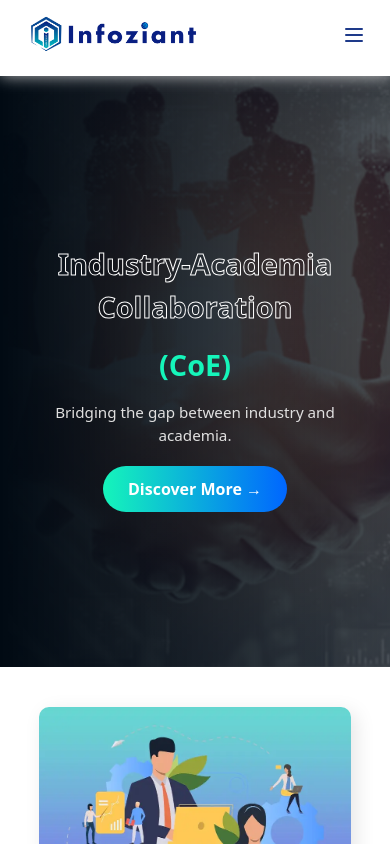
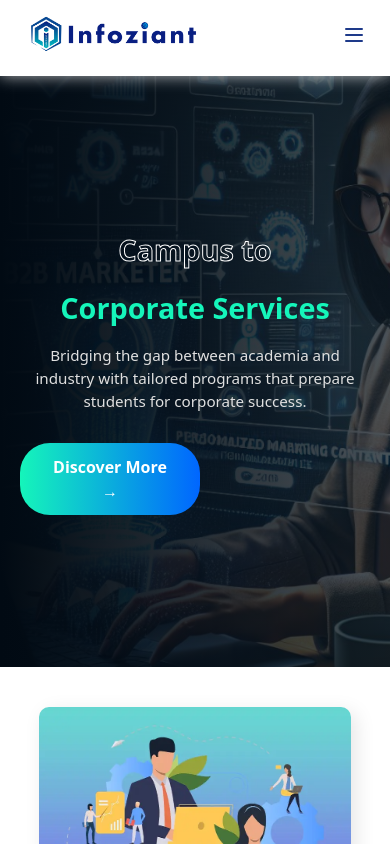
Before and after one commit to infoziantappwrite/Infoziant, a React (Create React App) app: page / in a window 390 px wide. Shown: the top 844 px of the page. Built offline with nearby package versions, Linux system fonts and the light colour scheme.

Commit message:
banner changed

```diff
--- a/src/Components/Home/Banner/Banner.css
+++ b/src/Components/Home/Banner/Banner.css
@@ -2,32 +2,33 @@
   position: relative;
   height: 90vh;
   width: 100%;
-  display: flex;
-  align-items: center;
-  justify-content: flex-start;
   overflow: hidden;
-  color: white;
 }
 
-/* Updated image style for responsiveness */
-.home-banner img.home-banner-image {
-  position: absolute;
-  top: 0;
-  left: 0;
+.slider {
+  display: flex;
   width: 100%;
   height: 100%;
-  max-width: 100%;
-  object-fit: cover;
-  object-position: center;
-  z-index: 0;
-  transition: transform 0.3s ease;
+  transition: transform 0.8s ease-in-out;
 }
 
-.home-banner::before {
+.slide {
+  min-width: 100%;
+  height: 100%;
+  position: relative;
+}
+
+.slide-image {
+  position: absolute;
+  width: 100%;
+  height: 100%;
+  object-fit: cover;
+  z-index: 0;
+}
+
+.slide::before {
   content: "";
   position: absolute;
-  top: 0;
-  left: 0;
   width: 100%;
   height: 100%;
   background: linear-gradient(90deg, #010a13, rgba(1, 10, 19, 0.7));
@@ -37,38 +38,34 @@
 .home-banner-content {
   position: relative;
   z-index: 2;
+  height: 100%;
+  display: flex;
+  flex-direction: column;
+  justify-content: center;
   padding: 0 100px;
-  max-width: 100%;
+  color: white;
 }
 
 .home-banner-content h1 {
   font-size: 2.5rem;
   font-weight: 600;
-
+  -webkit-text-stroke: 1px white;
+  color: transparent;
+  -webkit-text-fill-color: transparent;
   -webkit-background-clip: text;
-  -webkit-text-fill-color: transparent;
-  transition: opacity 0.5s ease;
-
-
-  color: transparent;
-  -webkit-text-stroke: 1px white;
-
-
 }
 
 .home-banner-content h2 {
   font-size: 2.5rem;
   font-weight: 700;
+  color: #15f5ba;
   margin: 15px 0;
-  color: #15f5ba;
-  transition: opacity 0.5s ease;
 }
 
 .home-banner-content p {
   font-size: 1rem;
   margin-bottom: 30px;
   color: #e0e0e0;
-  transition: opacity 0.5s ease;
 }
 
 .home-banner-content a {
@@ -79,55 +76,16 @@
   border-radius: 30px;
   font-weight: 600;
   transition: background 0.3s ease;
+  width: 180px;
 }
 
 .home-banner-content a:hover {
   background: linear-gradient(90deg, #06f, #15f5ba);
 }
 
-/* Nav Buttons */
-.home-nav-buttons {
-  position: absolute;
-  top: 50%;
-  width: 94%;
-  display: flex;
-  justify-content: space-between;
-  padding: 0 40px;
-  z-index: 2;
-  transform: translateY(-50%);
-  pointer-events: none;
-}
-
-.home-nav-buttons button {
-  background: rgba(255, 255, 255, 0.2);
-  backdrop-filter: blur(8px);
-  border: 2px solid #15f5ba55;
-  color: white;
-  font-size: 20px;
-  padding: 14px;
-  border-radius: 50%;
-  cursor: pointer;
-  transition: all 0.3s ease;
-  pointer-events: all;
-  display: flex;
-  align-items: center;
-  justify-content: center;
-  box-shadow: 0 4px 12px rgba(0, 0, 0, 0.2);
-}
-
-.home-nav-buttons button:hover {
-  background: linear-gradient(90deg, #15f5ba, #06f);
-  color: white;
-  transform: scale(1.1);
-  border-color: #06f;
-}
-
-/* Responsive Design */
 @media (max-width: 768px) {
   .home-banner {
     height: 70vh;
-    flex-direction: column;
-    justify-content: center;
   }
 
   .home-banner-content {
@@ -143,19 +101,4 @@
   .home-banner-content p {
     font-size: 0.95rem;
   }
-
-  .home-nav-buttons {
-    top: 45%;
-    width: 100%;
-    padding: 0 10px;
-  }
-
-  .home-nav-buttons button {
-    font-size: 18px;
-    padding: 10px;
-  }
-
-  .home-banner img.home-banner-image {
-    object-position: center top;
-  }
 }
--- a/src/Components/Home/Banner/Banner.jsx
+++ b/src/Components/Home/Banner/Banner.jsx
@@ -1,42 +1,17 @@
 import React, { useEffect, useState } from "react";
 import "./Banner.css";
-import carrerImage from "../../../assests/Images/Banner/career.png";
 import collaborationImage from "../../../assests/Images/Banner/Collaboration.png";
-import edutechImage from "../../../assests/Images/Banner/edutech.png";
-import codechefImage from "../../../assests/Images/Banner/codechef.png";
-import techtalentImage from "../../../assests/Images/Banner/techtalent.png";
 import itsolutionImage from "../../../assests/Images/Banner/it&solution.png";
-import { ChevronLeft, ChevronRight } from "lucide-react";
 
 const slides = [
   {
-    heading: "Career Development & Industry Readiness",
-    text: "Career Development & Industry Readiness through expert training, internships, and top company placements.",
-    image: carrerImage,
-  },
-  {
-    heading: "Industry-Academia Collaboration (CoE)",
-    text: "Bridging the gap between industry and academia.",
+    heading: "Innovative Tech &    Business Services/Digital Acceleration Services",
+    text: "Empowering growth through innovative tech solutions and digital acceleration services tailored for modern businesses.",
     image: collaborationImage,
   },
   {
-    heading: "Edutech",
-    text: "Technology-driven educational solutions.",
-    image: edutechImage,
-  },
-  {
-    heading: "CodeChef",
-    text: "Competitive programming and coding challenges.",
-    image: codechefImage,
-  },
-  {
-    heading: "Tech Talent Services",
-    text: "Connecting skilled tech talent with top firms.",
-    image: techtalentImage,
-  },
-  {
-    heading: "IT & Software Solutions",
-    text: "IT & Software Solutions including cybersecurity, web development, and software testing for secure, high-quality digital experiences.",
+    heading: "Campus to     Corporate Services",
+    text: "Bridging the gap between academia and industry with tailored programs that prepare students for corporate success.",
     image: itsolutionImage,
   },
 ];
@@ -53,30 +28,36 @@ const Banner = () => {
     };
   };
 
-  const { heading, text, image } = slides[index];
-  const { firstHalf, secondHalf } = splitHeading(heading);
-
   useEffect(() => {
-    const interval = setInterval(() => {
+    const timer = setInterval(() => {
       setIndex((prev) => (prev + 1) % slides.length);
     }, 4000);
-    return () => clearInterval(interval);
+    return () => clearInterval(timer);
   }, []);
-
-  const nextSlide = () => setIndex((prev) => (prev + 1) % slides.length);
-  const prevSlide = () =>
-    setIndex((prev) => (prev - 1 + slides.length) % slides.length);
 
   return (
     <section className="home-banner">
-      <img src={image} alt="Slide" className="home-banner-image" />
-      <div className="home-banner-content">
-        <h1>{firstHalf}</h1>
-        <h2>{secondHalf}</h2>
-        <p>{text}</p>
-        <a href="#">Discover More →</a>
+      <div
+        className="slider"
+        style={{
+          transform: `translateX(-${index * 100}%)`,
+        }}
+      >
+        {slides.map((slide, i) => {
+          const { firstHalf, secondHalf } = splitHeading(slide.heading);
+          return (
+            <div className="slide" key={i}>
+              <img src={slide.image} alt={`Slide ${i}`} className="slide-image" />
+              <div className="home-banner-content">
+                <h1>{firstHalf}</h1>
+                <h2>{secondHalf}</h2>
+                <p>{slide.text}</p>
+                <a href="#">Discover More →</a>
+              </div>
+            </div>
+          );
+        })}
       </div>
-
     </section>
   );
 };
--- a/src/Components/Home/Home.jsx
+++ b/src/Components/Home/Home.jsx
@@ -2,6 +2,7 @@ import React from 'react'
 import Banner from './Banner/Banner';
 import Ourservices from './Ourservices/Ourservices';
 import AboutUsSection from './AboutSection/AboutUsSection';
+import Services from './Services/Services';
 
 const Home = () => {
   return (
@@ -13,6 +14,7 @@ const Home = () => {
         {/* <BlogSection /> */}
         {/* <ContactSection /> */}
         <Ourservices />
+        <Services />
 
     </>
   )
--- /dev/null
+++ b/src/Components/Home/Services/Services.jsx
@@ -0,0 +1,82 @@
+import React, { useState } from "react";
+import { FaCode, FaShieldAlt, FaUsers, FaGraduationCap, FaFlask } from "react-icons/fa";
+
+const servicesData = {
+  tech: {
+    title: "Innovative Tech & Business Services",
+    description: "Empowering growth through cutting-edge technology and digital solutions.",
+    services: [
+      { name: "Cybersecurity Services", icon: <FaShieldAlt /> },
+      { name: "Web & App Development", icon: <FaCode /> },
+      { name: "Software Testing", icon: <FaFlask /> },
+      { name: "Tech Talent Hiring", icon: <FaUsers /> },
+    ],
+  },
+  campus: {
+    title: "Campus to Corporate Services",
+    description: "Bridging academia and industry through training, internships, and CoEs.",
+    services: [
+      { name: "Placement Support", icon: <FaUsers /> },
+      { name: "Internship Programs", icon: <FaGraduationCap /> },
+      { name: "Industry-Academia Collaboration", icon: <FaFlask /> },
+      { name: "Training & Upskilling", icon: <FaCode /> },
+      { name: "CodeChef", icon: <FaCode /> },
+      { name: "Edutech", icon: <FaGraduationCap /> },
+    ],
+  },
+};
+
+const Services = () => {
+  const [activeTab, setActiveTab] = useState("tech");
+
+  const { title, description, services } = servicesData[activeTab];
+
+  return (
+    <section className="w-full bg-gray-950 text-white py-16">
+      <div className="max-w-7xl mx-auto px-6 grid md:grid-cols-2 gap-12 items-start">
+        {/* Left Panel */}
+        <div>
+          <h2 className="text-4xl font-bold mb-4 text-[#15f5ba]">{title}</h2>
+          <p className="text-gray-300 mb-6">{description}</p>
+          <div className="flex gap-4">
+            <button
+              onClick={() => setActiveTab("tech")}
+              className={`px-5 py-2 rounded-full font-medium ${
+                activeTab === "tech"
+                  ? "bg-[#15f5ba] text-black"
+                  : "bg-gray-800 hover:bg-gray-700"
+              }`}
+            >
+              Tech Services
+            </button>
+            <button
+              onClick={() => setActiveTab("campus")}
+              className={`px-5 py-2 rounded-full font-medium ${
+                activeTab === "campus"
+                  ? "bg-[#15f5ba] text-black"
+                  : "bg-gray-800 hover:bg-gray-700"
+              }`}
+            >
+              Campus Services
+            </button>
+          </div>
+        </div>
+
+        {/* Right Panel - Services */}
+        <div className="grid sm:grid-cols-2 gap-6">
+          {services.map((item, index) => (
+            <div
+              key={index}
+              className="bg-gray-800 p-5 rounded-2xl flex items-center space-x-4 hover:shadow-xl transition-all duration-300 hover:bg-[#15f5ba] hover:text-black"
+            >
+              <div className="text-2xl">{item.icon}</div>
+              <h4 className="text-lg font-semibold">{item.name}</h4>
+            </div>
+          ))}
+        </div>
+      </div>
+    </section>
+  );
+};
+
+export default Services;
```
